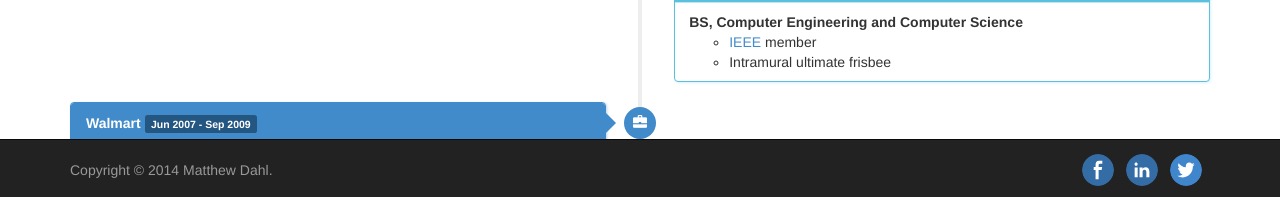
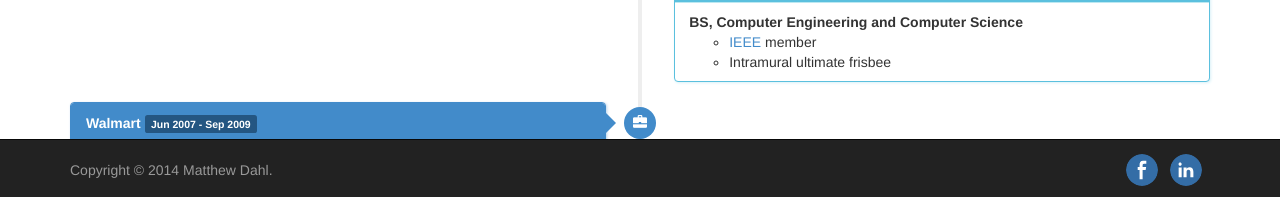
Before and after one commit to sandersky/sandersky.github.io.old, a Jekyll site: the page built from index.html, in a window 1280 px wide and 900 px high, scrolled down 594 px. Shown: the part 700-897 px from the top of the window. Built offline with Jekyll 4.4.1, drawn with Linux system fonts in a browser that asks for light colours; Markdown is read by kramdown in place of the engine named in the settings.

Commit message:
remove Twitter

```diff
--- a/_layouts/base.html
+++ b/_layouts/base.html
@@ -49,7 +49,6 @@
           <ul>
             <li><a href="https://www.facebook.com/dahlmatthew" target="_blank"><svg width="32" height="32"><image xlink:href="images/facebook.svg" alt="Facebook" src="images/facebook.png" width="32" height="32" /></svg></a></li>
             <li><a href="http://www.linkedin.com/in/dahlmatthew/" target="_blank"><svg width="32" height="32"><image xlink:href="images/linkedin.svg" alt="LinkedIn" src="images/linkedin.png" width="32" height="32" /></svg></a></li>
-            <li><a href="https://twitter.com/DahlMatthew" target="_blank"><svg width="32" height="32"><image xlink:href="images/twitter.svg" alt="Twitter" src="images/twitter.png" width="32" height="32" /></svg></a></li>
           </ul>
         </div>
       </div>
```
Also changed, not shown: images/twitter.png (deleted), images/twitter.svg (deleted).
